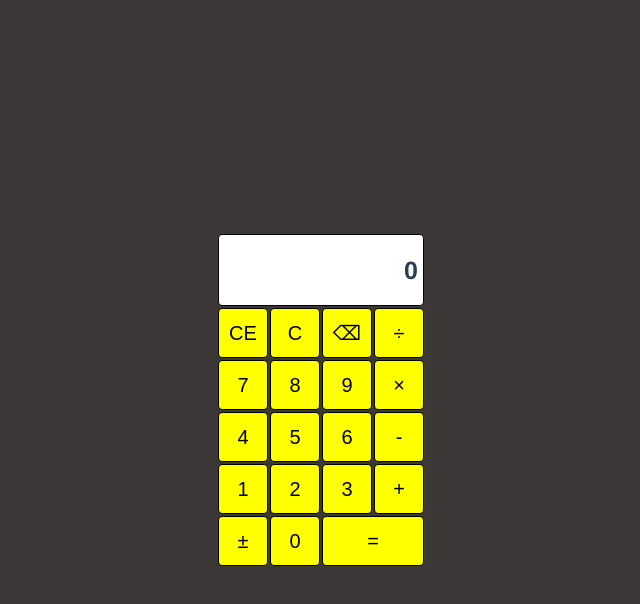
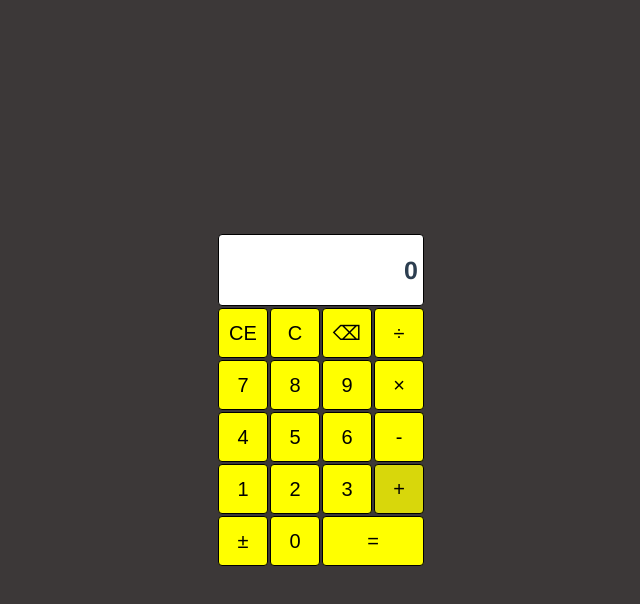
Before and after one commit to aokitakamasa/project, a plain HTML site: page public/index.html in a window 1280 px wide. In both pictures the pointer is over the button 718 px from the left and 489 px from the top of the page. Shown: the whole page, without its empty margins (319-959 px from the left). Drawn offline with Linux system fonts and the light colour scheme.

Commit message:
Buttons are interactive now

```diff
--- a/public/style/style.css
+++ b/public/style/style.css
@@ -56,3 +56,12 @@ body {
     font-size: 20px;
     line-height: 30px;
 }
+
+.operation-button:hover {
+
+    background: rgba(255, 255, 0, 0.8);
+}
+.operation-button:active {
+
+    height: 48px;
+}
```
